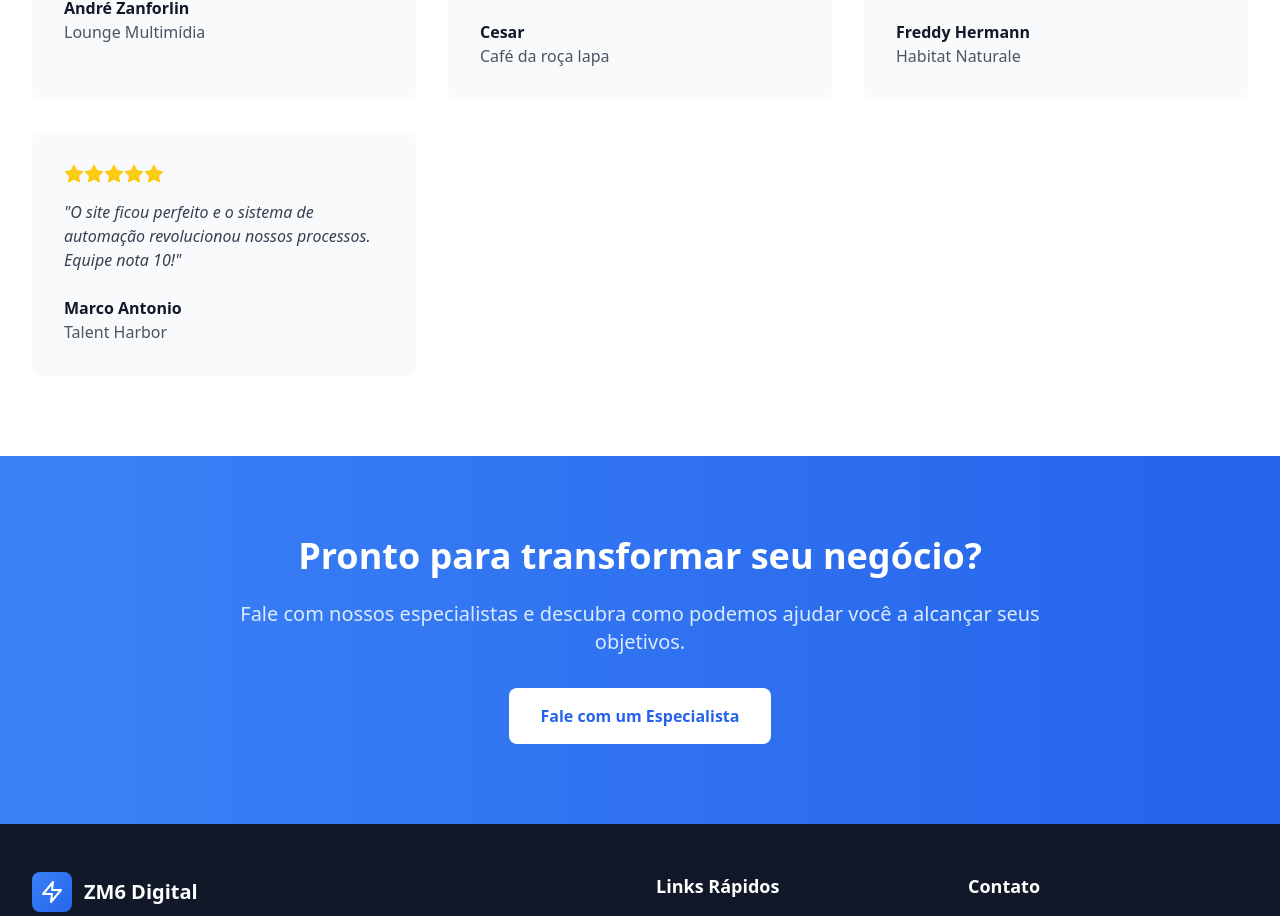
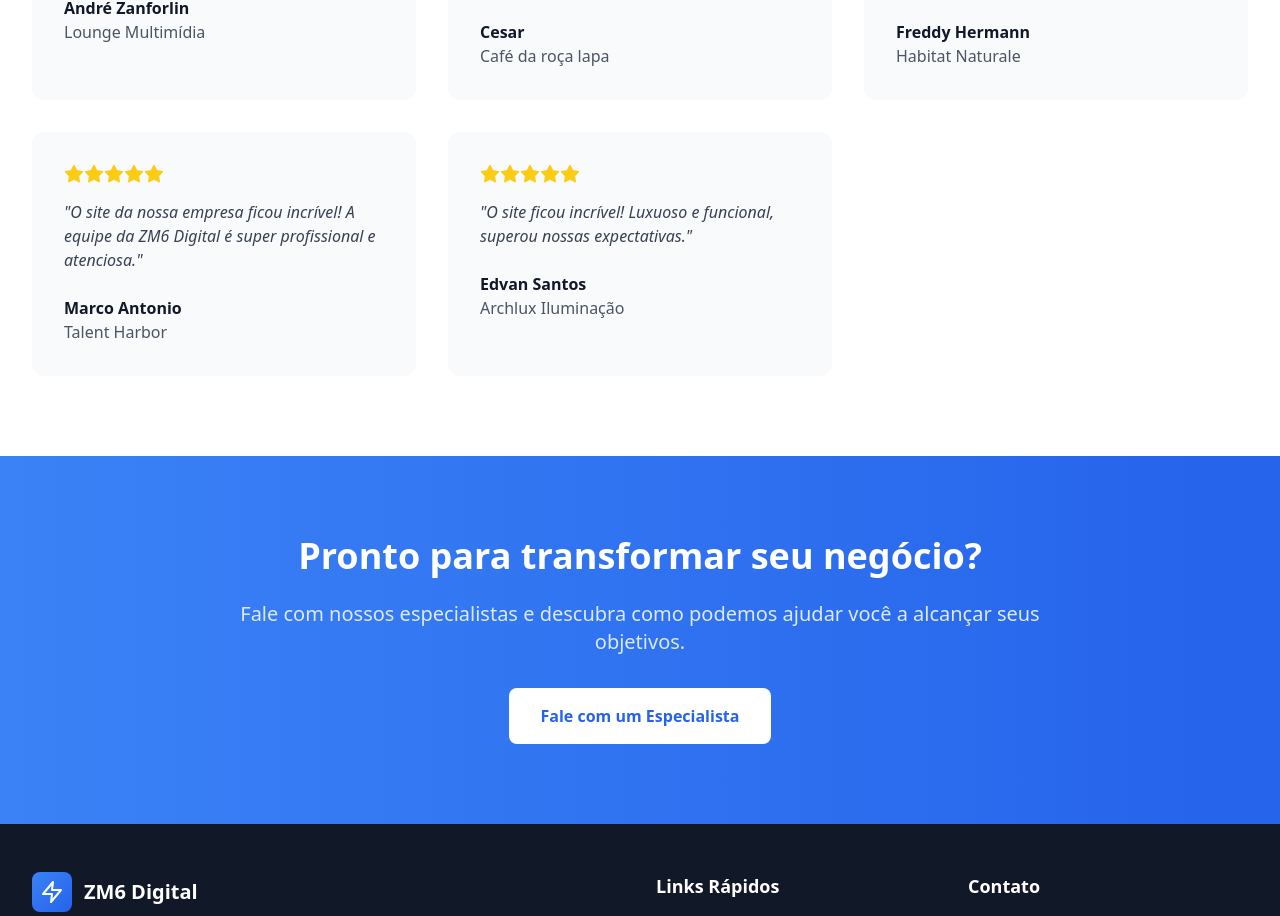
Before and after one commit to Zoemateus324/zm6digital, a React (Vite) app: page / in a window 1280 px wide. Shown: the part 2017-2933 px from the top of the page. Built offline with nearby package versions, Linux system fonts and the light colour scheme.

Commit message:
update testimonials

```diff
--- a/src/pages/Home.tsx
+++ b/src/pages/Home.tsx
@@ -52,7 +52,13 @@ const Home: React.FC<HomeProps> = ({ setCurrentPage }) => {
     {
       name: 'Marco Antonio',
       company: 'Talent Harbor',
-      text: 'O site ficou perfeito e o sistema de automação revolucionou nossos processos. Equipe nota 10!',
+      text: 'O site da nossa empresa ficou incrível! A equipe da ZM6 Digital é super profissional e atenciosa.',
+      rating: 5,
+    },
+    {
+      name: 'Edvan Santos',
+      company: 'Archlux Iluminação',
+      text: 'O site ficou incrível! Luxuoso e funcional, superou nossas expectativas.',
       rating: 5,
     },
   ];
```
